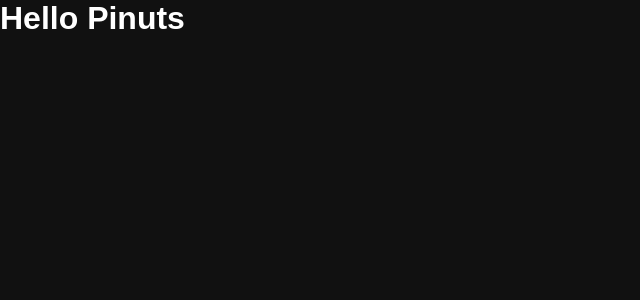
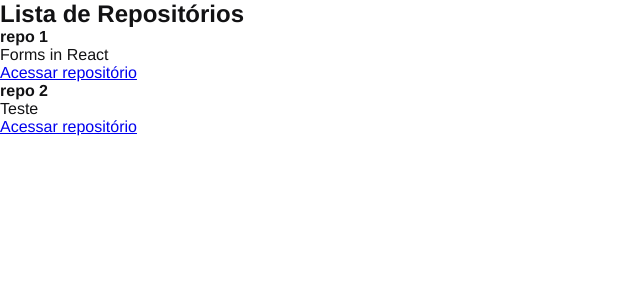
Before and after one commit to tiagodantasfreire/01-github-explorer, a React app: page / in a window 1280 px wide. Shown: the top 300 px of the page, without its empty margins (0-640 px from the left). Built offline with nearby package versions, Linux system fonts and the light colour scheme.

Commit message:
Conceitos do React 1

```diff
--- a/src/App.jsx
+++ b/src/App.jsx
@@ -1,5 +1,11 @@
+import RepositoryList from './components/RepositoryList/RepositoryList';
+
 import './styles/global.scss'
 
-export function App() {
-  return <h1>Hello Pinuts</h1>
+const App = () => {
+  return (
+    <RepositoryList />
+  )
 }
+
+export default App;
--- /dev/null
+++ b/src/components/RepositoryItem/RepositoryItem.jsx
@@ -0,0 +1,11 @@
+const RepositoryItem = ({ repositoryData }) => {
+  return (
+    <li>
+      <strong>{repositoryData.name}</strong>
+      <p>{repositoryData.description}</p>
+      <a href={repositoryData.link}>Acessar repositório</a>
+    </li>
+  );
+};
+
+export default RepositoryItem;
--- /dev/null
+++ b/src/components/RepositoryList/RepositoryList.jsx
@@ -0,0 +1,25 @@
+import RepositoryItem from "../RepositoryItem/RepositoryItem";
+
+const RepositoryList = () => {
+  return (
+    <section className="repositoryList">
+      <h1>Lista de Repositórios</h1>
+      <ul>
+        <RepositoryItem repositoryData={{
+            name: 'repo 1',
+            description: 'Forms in React',
+            link: 'https://github.com/unform/unform'
+          }}
+        />
+        <RepositoryItem repositoryData={{
+            name: 'repo 2',
+            description: 'Teste',
+            link: 'https://github.com/unform/unform'
+          }}
+        />
+      </ul>
+    </section>
+  );
+};
+
+export default RepositoryList;
--- a/src/index.jsx
+++ b/src/index.jsx
@@ -1,5 +1,5 @@
 import { render } from 'react-dom';
-import { App } from './App';
+import App from './App';
 
 render(
   <App />,
--- a/src/styles/global.scss
+++ b/src/styles/global.scss
@@ -5,7 +5,6 @@
 }
 
 body {
-  font-family: Arial, Helvetica, sans-serif;
-  background-color: #111;
-  color: #fff;
+  font: 1rem "Helvetica Neue", Arial, sans-serif;
+  color: #121214;
 }
```
